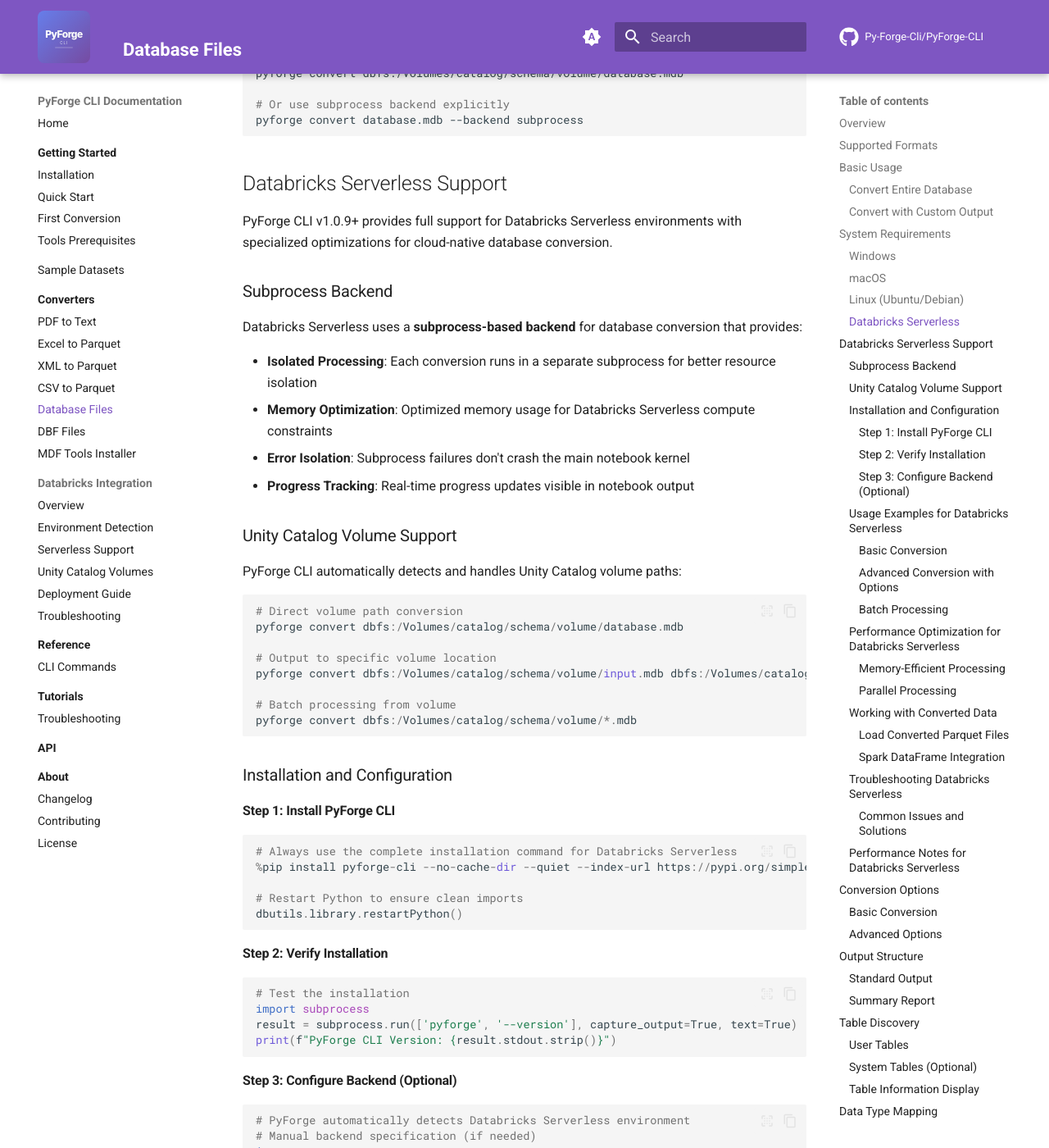
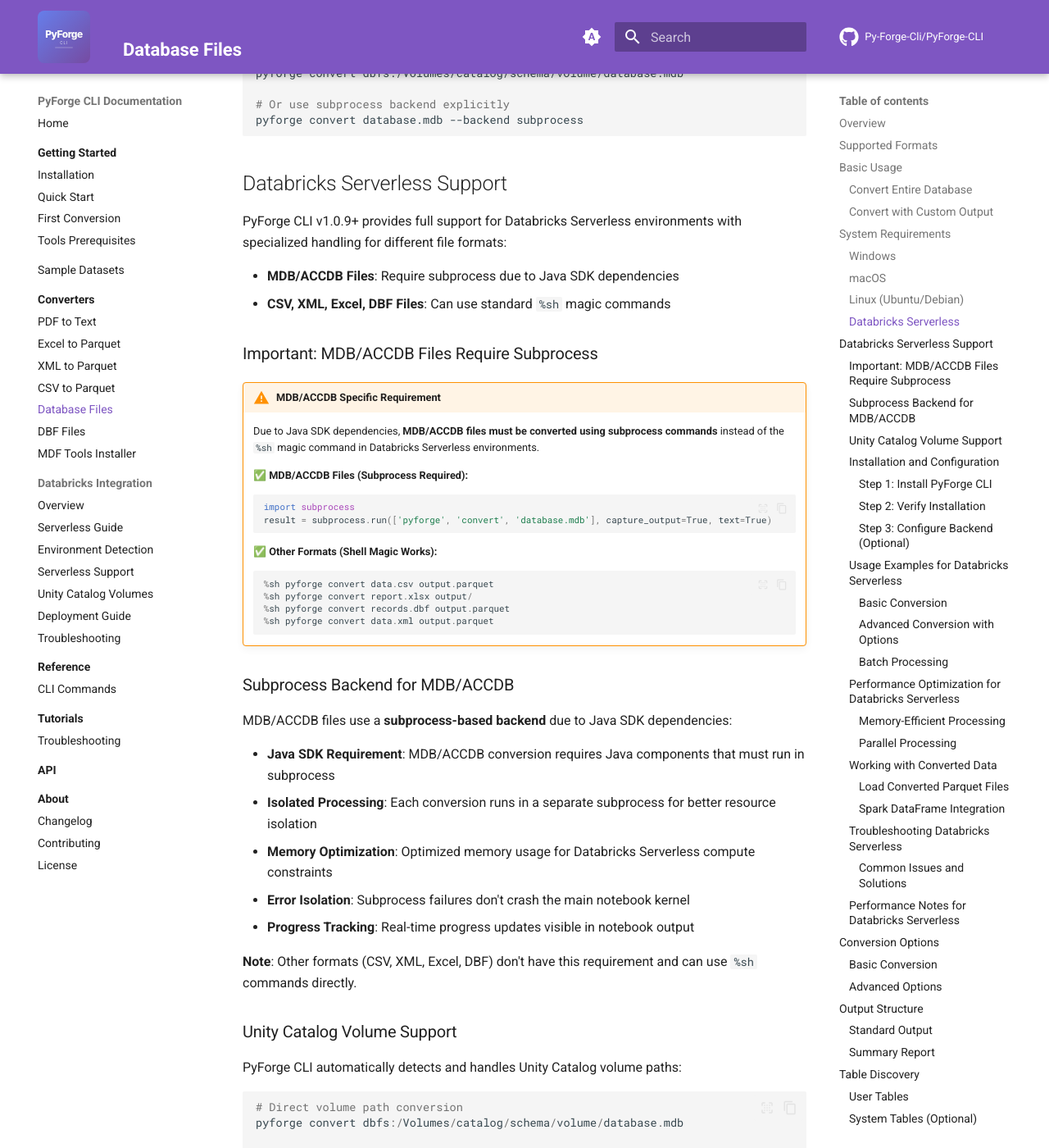
Before and after one commit to Py-Forge-Cli/PyForge-CLI, an MkDocs documentation site: the page built from docs/converters/database-files.md, in a window 1280 px wide and 1400 px high, scrolled down 2077 px. Shown: the whole window at 82% size. Built offline with MkDocs 1.6.1 and Material for MkDocs 9.7.7, drawn with Linux system fonts in a browser that asks for light colours; comment, search, counter and statistics services are not loaded; the version menu is left out; some of the changed text lies outside the part shown.

Commit message:
docs: update Databricks Serverless documentation for correct command usage
- Add interactive Jupyter notebook for Databricks Serverless users
- Clarify subprocess is only required for MDB/ACCDB files due to Java SDK
- Update all examples to use %sh commands for CSV, XML, Excel, DBF files
- Add prominent notebook download link in documentation
- Update best practices to reflect correct usage patterns
- Fix command examples throughout the documentation

````diff
--- a/docs/converters/database-files.md
+++ b/docs/converters/database-files.md
@@ -84,16 +84,41 @@
 
 ## Databricks Serverless Support
 
-PyForge CLI v1.0.9+ provides full support for Databricks Serverless environments with specialized optimizations for cloud-native database conversion.
+PyForge CLI v1.0.9+ provides full support for Databricks Serverless environments with specialized handling for different file formats:
 
-### Subprocess Backend
+- **MDB/ACCDB Files**: Require subprocess due to Java SDK dependencies
+- **CSV, XML, Excel, DBF Files**: Can use standard `%sh` magic commands
 
-Databricks Serverless uses a **subprocess-based backend** for database conversion that provides:
+### Important: MDB/ACCDB Files Require Subprocess
 
+!!! warning "MDB/ACCDB Specific Requirement"
+    Due to Java SDK dependencies, **MDB/ACCDB files must be converted using subprocess commands** instead of the `%sh` magic command in Databricks Serverless environments.
+
+    **✅ MDB/ACCDB Files (Subprocess Required):**
+    ```python
+    import subprocess
+    result = subprocess.run(['pyforge', 'convert', 'database.mdb'], capture_output=True, text=True)
+    ```
+
+    **✅ Other Formats (Shell Magic Works):**
+    ```python
+    %sh pyforge convert data.csv output.parquet
+    %sh pyforge convert report.xlsx output/
+    %sh pyforge convert records.dbf output.parquet
+    %sh pyforge convert data.xml output.parquet
+    ```
+
+### Subprocess Backend for MDB/ACCDB
+
+MDB/ACCDB files use a **subprocess-based backend** due to Java SDK dependencies:
+
+- **Java SDK Requirement**: MDB/ACCDB conversion requires Java components that must run in subprocess
 - **Isolated Processing**: Each conversion runs in a separate subprocess for better resource isolation
 - **Memory Optimization**: Optimized memory usage for Databricks Serverless compute constraints
 - **Error Isolation**: Subprocess failures don't crash the main notebook kernel
 - **Progress Tracking**: Real-time progress updates visible in notebook output
+
+**Note**: Other formats (CSV, XML, Excel, DBF) don't have this requirement and can use `%sh` commands directly.
 
 ### Unity Catalog Volume Support
 
@@ -831,13 +856,14 @@
 ### Databricks Serverless Best Practices
 
 8. **Use Proper Installation**: Always use the complete pip install command with index URL
-9. **Volume Path Prefix**: Always use `dbfs://` prefix for Unity Catalog volume paths
-10. **Memory Management**: Use compression for large databases to reduce memory usage
-11. **Error Handling**: Implement proper subprocess error handling in notebooks
-12. **Batch Processing**: Use parallel processing for multiple database files
-13. **Progress Monitoring**: Use `--verbose` flag to monitor conversion progress
-14. **Restart Python**: Always restart Python after installing PyForge CLI
-15. **Permission Verification**: Check Unity Catalog volume permissions before conversion
+9. **Volume Path Prefix**: Use `dbfs://` prefix for Python code, `/dbfs/` prefix for shell commands
+10. **File Format Commands**: Use subprocess for MDB/ACCDB, `%sh` for CSV/XML/Excel/DBF
+11. **Memory Management**: Use compression for large databases to reduce memory usage
+12. **Error Handling**: Implement proper subprocess error handling for MDB/ACCDB files
+13. **Batch Processing**: Use parallel processing for multiple database files
+14. **Progress Monitoring**: Use `--verbose` flag to monitor conversion progress
+15. **Restart Python**: Always restart Python after installing PyForge CLI
+16. **Permission Verification**: Check Unity Catalog volume permissions before conversion
 
 ## SQL Server MDF Files
 
--- a/mkdocs.yml
+++ b/mkdocs.yml
@@ -130,6 +130,7 @@
     - MDF Tools Installer: converters/mdf-tools-installer.md
   - Databricks Integration:
     - Overview: databricks/index.md
+    - Serverless Guide: databricks-serverless-guide.md
     - Environment Detection: databricks/environment-detection.md
     - Serverless Support: databricks/serverless-support.md
     - Unity Catalog Volumes: databricks/unity-catalog-volumes.md
````
Also changed, not shown: docs/databricks-serverless-guide.md (added, +439 -0 lines), docs/index.md (+27 -3 lines), 1 other file.
